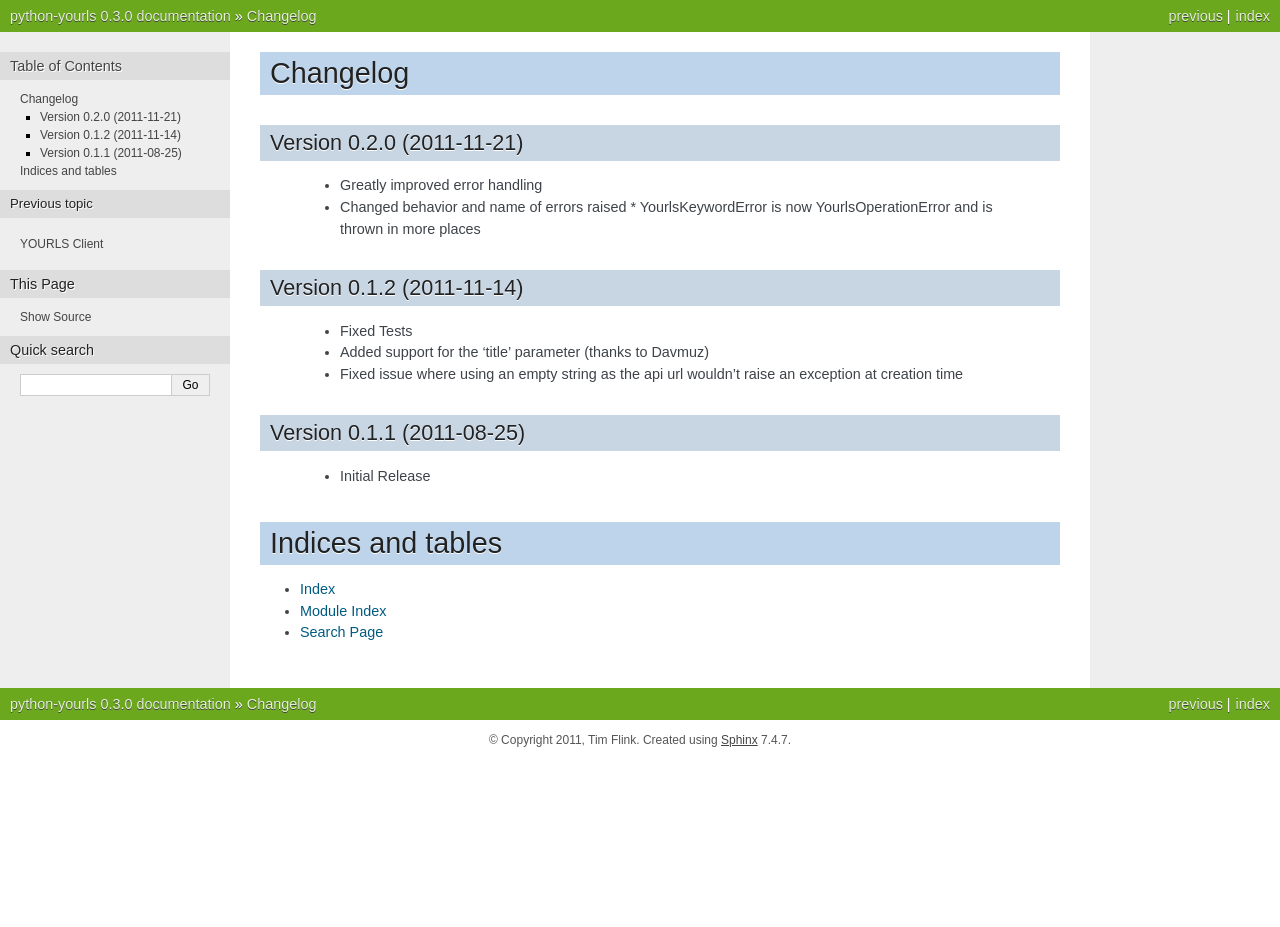
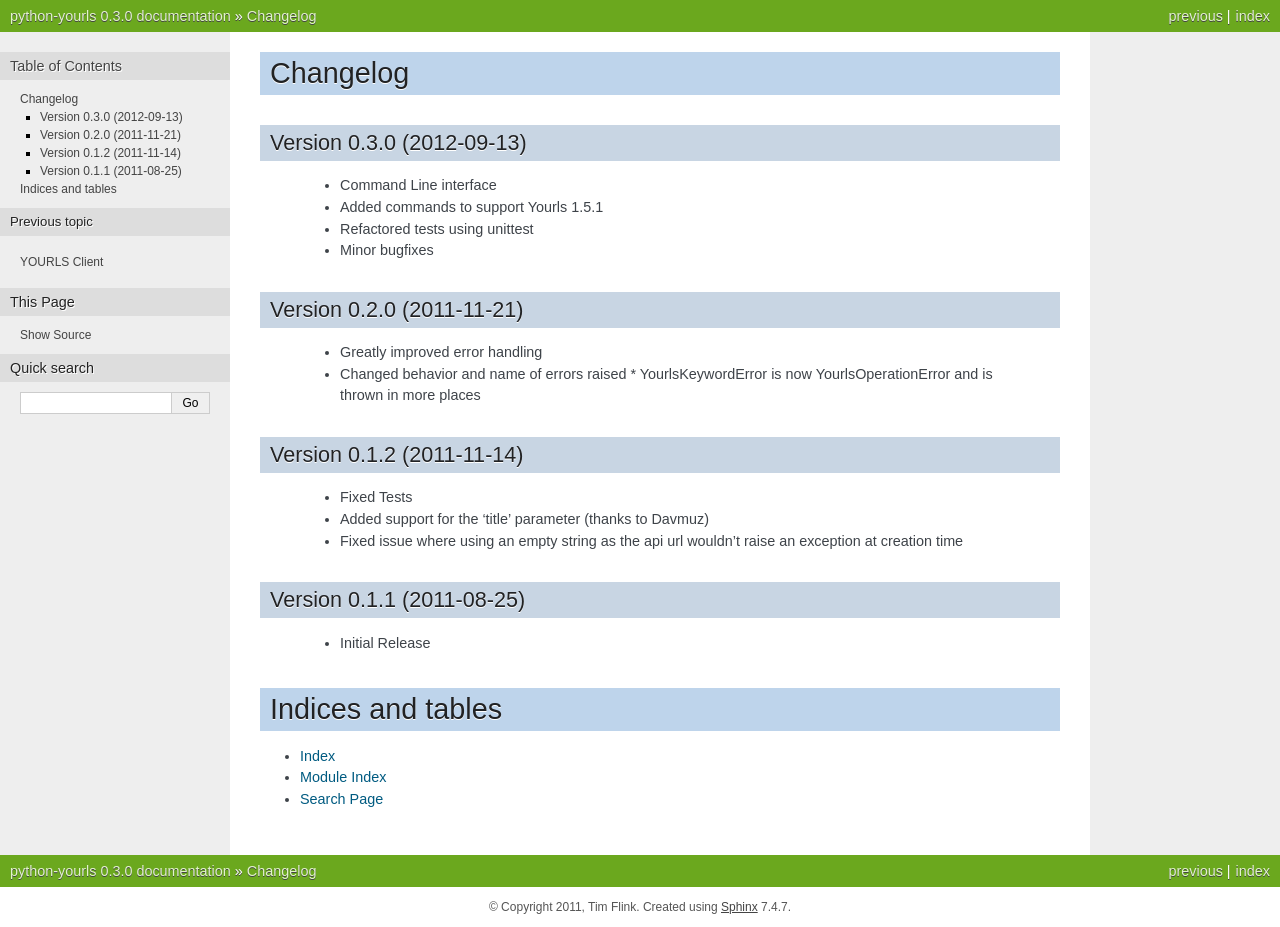
Before and after one commit to tflink/python-yourls, a Sphinx documentation site: the page built from docs/changelog.rst, in a window 1280 px wide. Built offline with Sphinx 7.4.7, drawn with Linux system fonts in a browser that asks for light colours; before the commit the page ends 900 px from its top, so only the background shows below that.

Commit message:
updated changelog documentation

```diff
--- a/docs/changelog.rst
+++ b/docs/changelog.rst
@@ -2,6 +2,13 @@
 
 Changelog
 =========================================
+
+Version 0.3.0 (2012-09-13)
+---------------------------
+ * Command Line interface
+ * Added commands to support Yourls 1.5.1
+ * Refactored tests using unittest
+ * Minor bugfixes
 
 Version 0.2.0 (2011-11-21)
 ---------------------------
```
